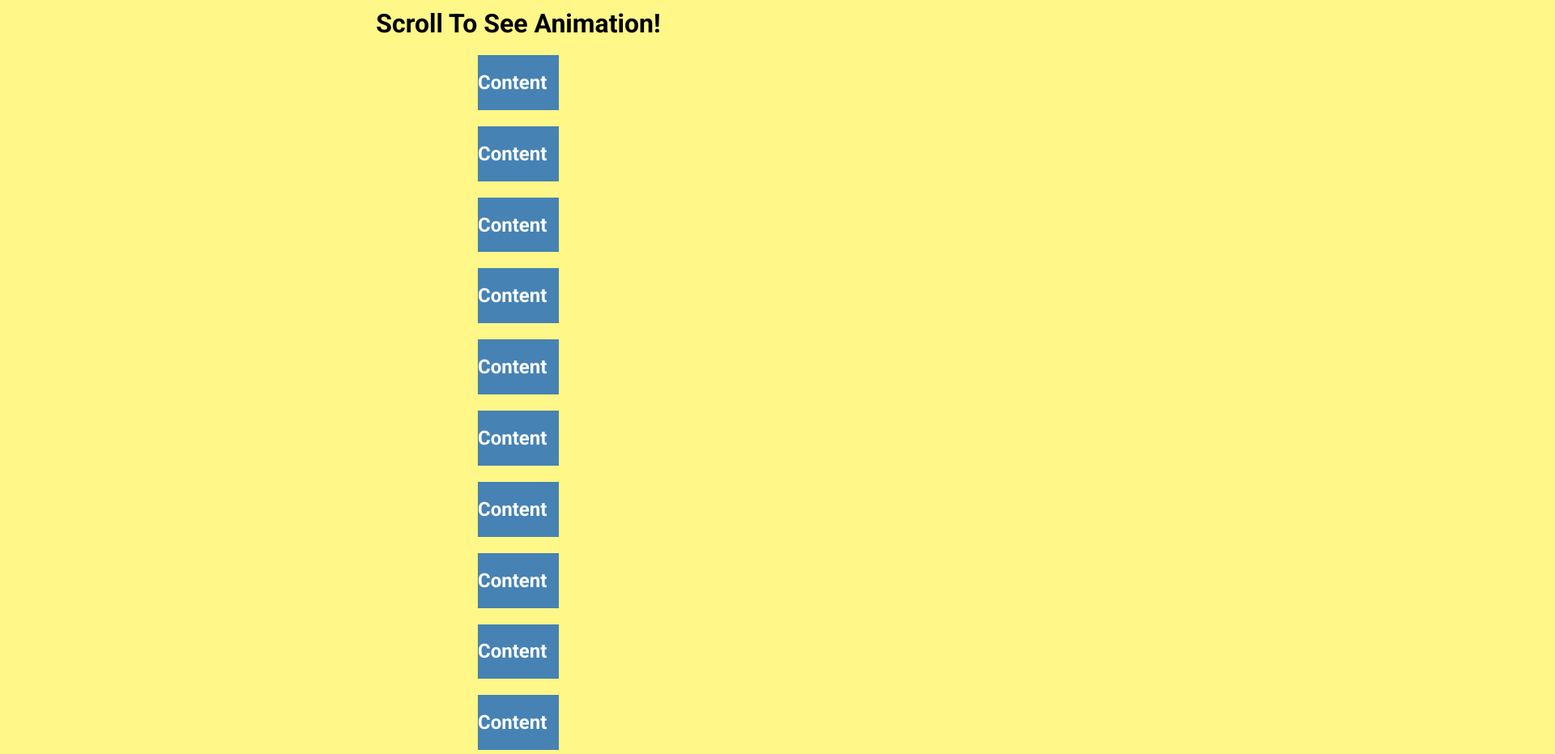
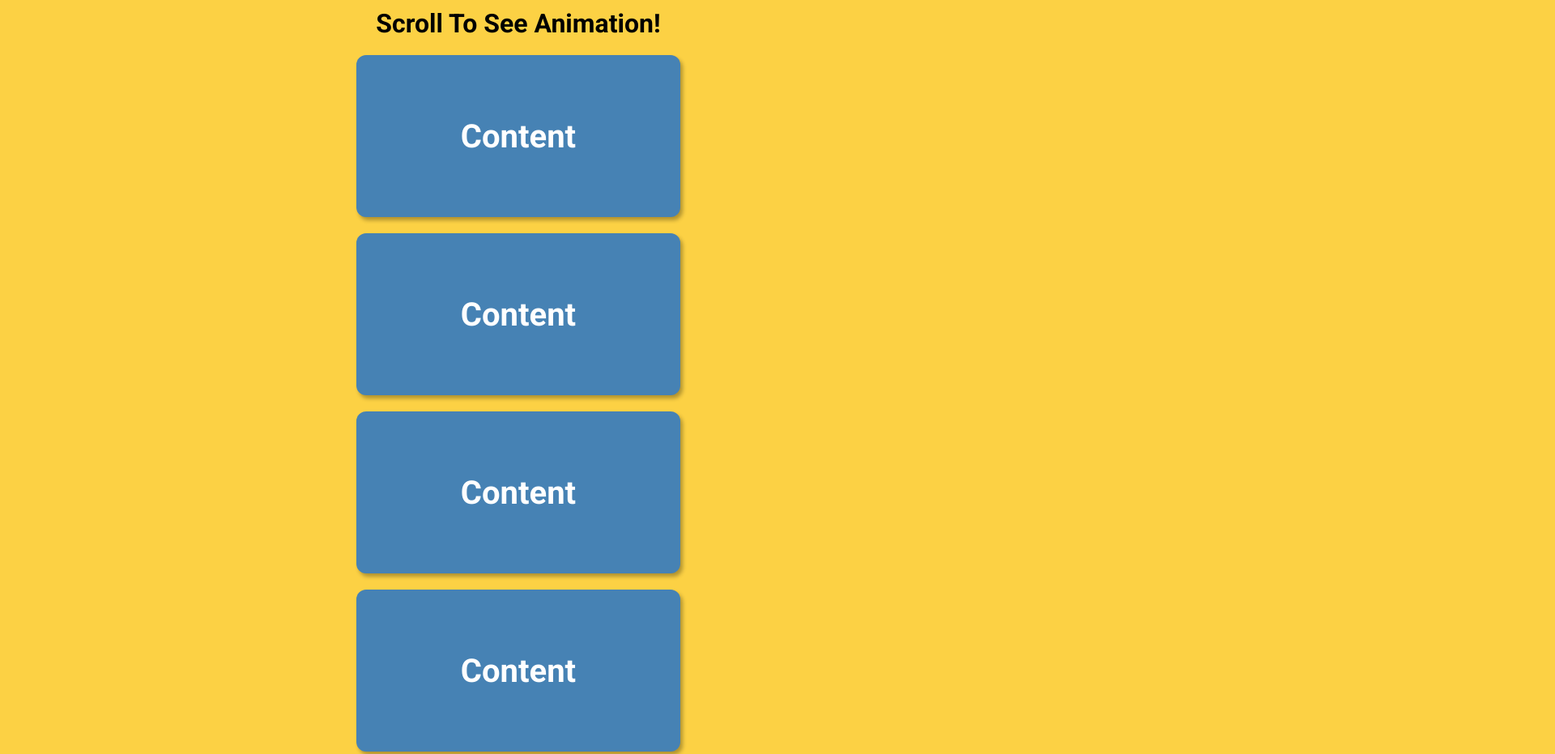
Before and after one commit to Joshua-SV/50-html-css-js-smallProjects, a website: page scrollAnimation/index.html in a window 1280 px wide. Shown: the top 931 px of the page at 81% size, 1920 px wide, since content can reach past the window. Drawn offline with Linux system fonts and the light colour scheme.

Commit message:
Finished the scrollAnimation project

```diff
--- a/scrollAnimation/script.js
+++ b/scrollAnimation/script.js
@@ -1 +1,26 @@
 // Javascript
+
+// select all boxes
+const boxes = document.querySelectorAll('.box');
+
+
+// create event listener when user scrolls
+window.addEventListener('scroll', checkBoxes);
+
+checkBoxes();
+
+function checkBoxes() {
+    // we want our trigger height to be a little less than the original height because we want our boxes to show properly on screen
+    const triggerHeight = window.innerHeight / 5 * 4;
+
+    boxes.forEach( (box) => {
+        const topBox = box.getBoundingClientRect().top;
+
+        if (topBox < triggerHeight) {
+            box.classList.add('showBox');// add the class show box to boxes that fit the screen trigger
+        }
+        else {
+            box.classList.remove('showBox');
+        }
+    })
+}
--- a/scrollAnimation/style.css
+++ b/scrollAnimation/style.css
@@ -7,22 +7,47 @@
 }
 
 body {
-    background-color: #fff788;
+    background-color: #fcd144;
     font-family: "roboto", sans-serif;
     display: flex;
     flex-direction: column;
     align-items: center;
     justify-content: center;
     margin: 0;
+    overflow-x: hidden;
 }
 
 h1 {
     margin: 10px;
 }
 
+h2 {
+    font-size: 40px;
+    margin: 0;
+    padding: 0;
+}
+
 .box {
-    margin: 10px;
+    margin: 10px 0;
     background-color: steelblue;
     color: #FFF;
-    width: 100px;
+    display: flex;
+    align-items: center;
+    justify-content: center;
+    width: 400px;
+    height: 200px;
+    border-radius: 12px;
+    box-shadow: 3px 4px 5px rgb(0,0,0,0.3);
+    transform: translateX(400%);
+    transition: transform 1s ease;
+
 }
+
+/* Now for every even item we want it to come from the left side of the screen */
+.box:nth-of-type(even) {
+    transform: translateX(-400%);
+}
+
+.showBox {
+    transform: translateX(0) !important; /*make the item appear back in its original place*/
+}
```
Also changed, not shown: scrollAnimation/index.html (+62 -21 lines).
